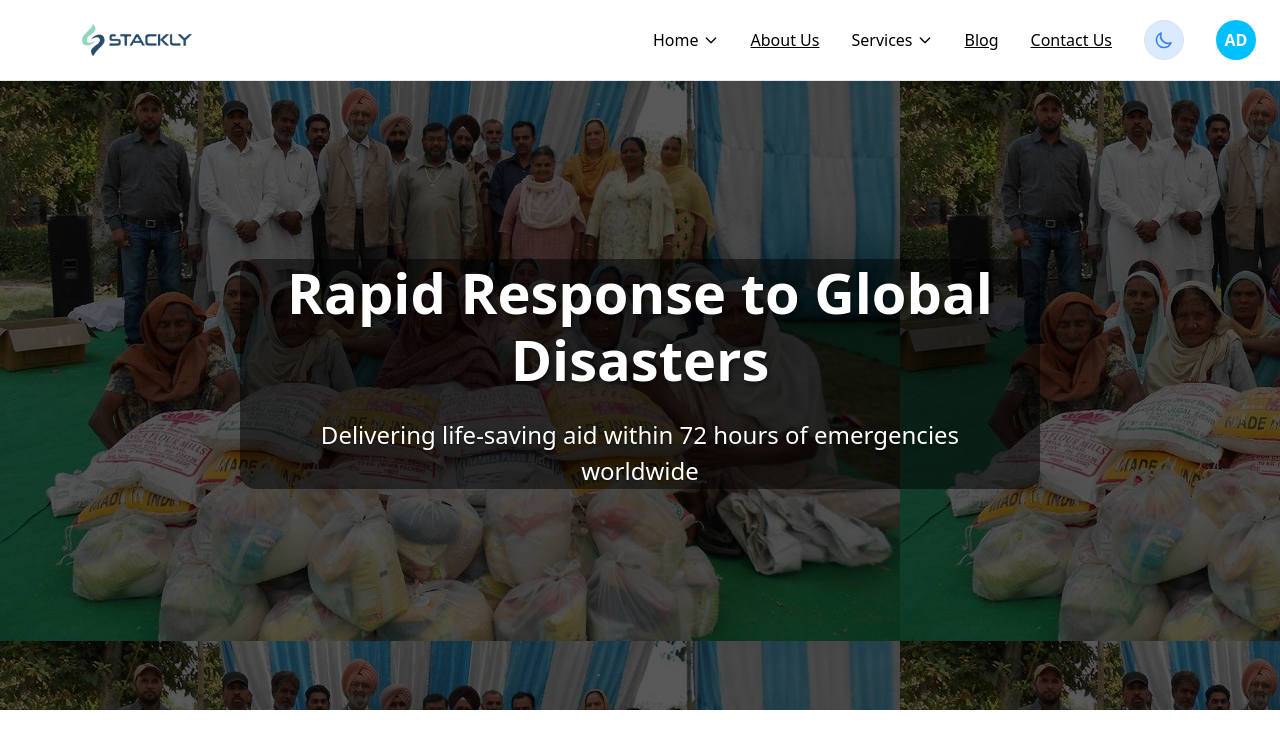
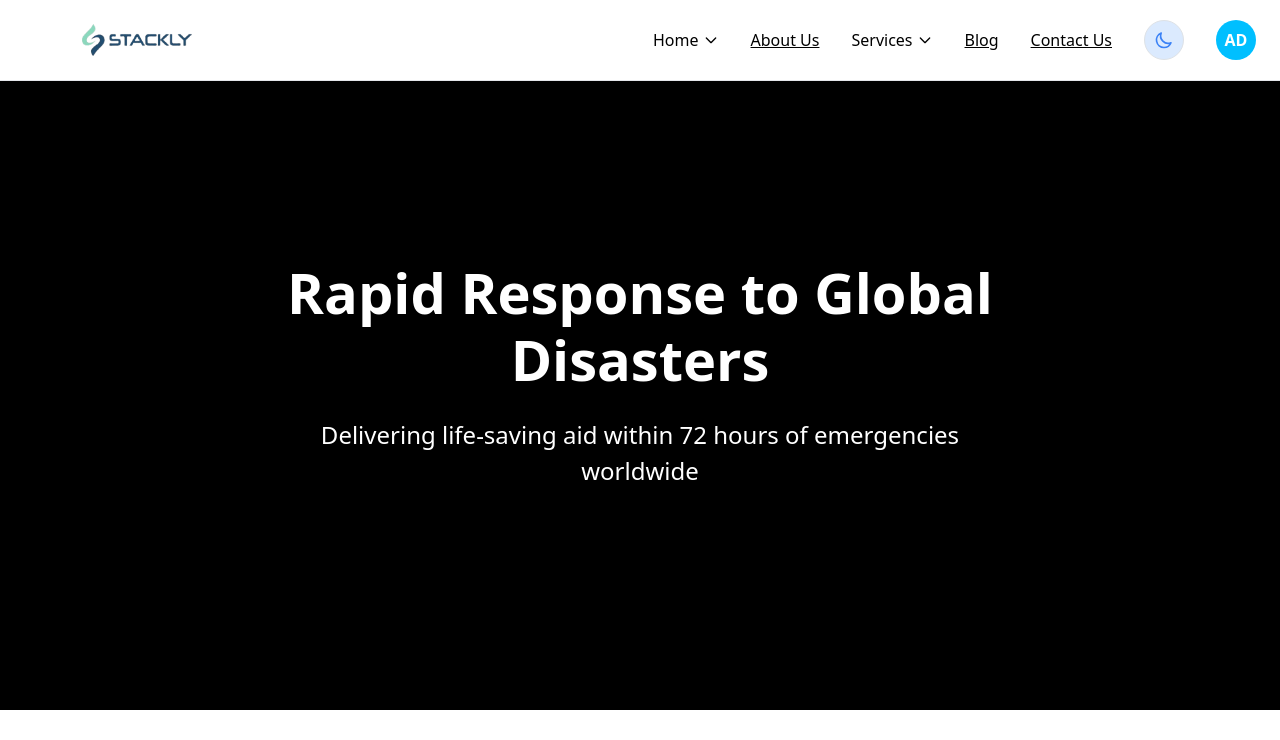
Before and after one commit to p-yaswanthkumar/ex1, a React (Create React App) app: page /disaster-relief in a window 1280 px wide. Shown: the top 740 px of the page. Built offline with nearby package versions, Linux system fonts and the light colour scheme.

Commit message:
Update FoodDistribution.css

```diff
--- a/src/pages/FoodDistribution.css
+++ b/src/pages/FoodDistribution.css
@@ -56,7 +56,6 @@
   left: 0;
   width: 100%;
   height: 100%;
-  background-image: url(/images/food-drive.jpg);
   opacity: 0.7;
 }
 
@@ -196,7 +195,6 @@
   height: auto;
   min-height: 500px;
   color: #fff;
-  background: url('C:\Users\DELL\Desktop\funds\charity\public\Images\free-food.jpg') center/cover no-repeat;
 }
 
 .food-distribution-overview.with-bg .overlay {
```
